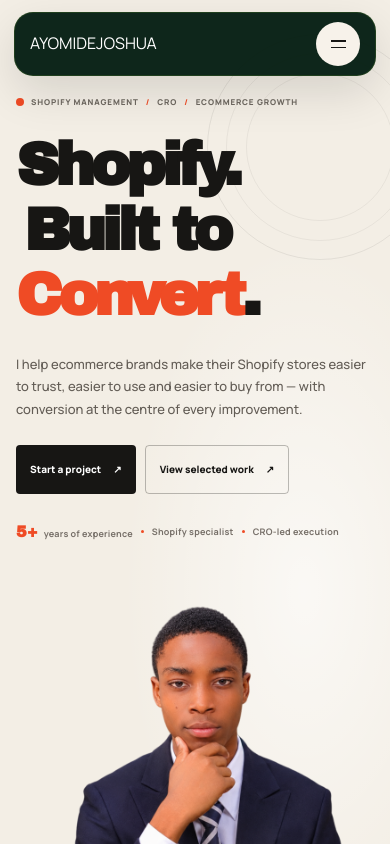
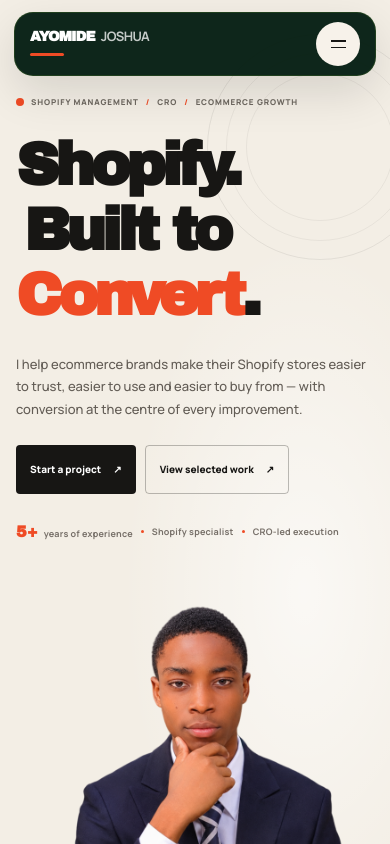
Before and after one commit to j0shua-ben/Ayomide-Joshua, a Next.js app: page / in a window 390 px wide. Shown: the top 844 px of the page. Built offline with nearby package versions, Linux system fonts and the light colour scheme.

Commit message:
Style distinctive portfolio name wordmark

```diff
--- a/app/hero-clean.css
+++ b/app/hero-clean.css
@@ -44,56 +44,55 @@
 
 .brand {
   display: flex;
-  align-items: center;
-  gap: 12px;
+  flex-direction: column;
+  align-items: flex-start;
+  justify-content: center;
+  gap: 5px;
   min-width: 230px;
   color: #fff;
   text-decoration: none;
-}
-
-.brand-mark {
-  width: 42px;
-  height: 42px;
-  display: grid;
-  place-items: center;
-  position: relative;
-  font-size: 15px;
-  font-weight: 900;
-  letter-spacing: -.08em;
-  font-style: italic;
-}
-
-.brand-mark:after {
-  content: "";
-  position: absolute;
-  left: 0;
-  right: 2px;
-  bottom: 1px;
-  height: 3px;
-  background: var(--brand-lime);
-  border-radius: 99px;
-}
-
-.brand-mark span:last-child {
-  margin-left: -4px;
-  margin-top: 6px;
-}
-
-.brand-copy {
-  display: grid;
-  gap: 3px;
-}
-
-.brand-copy strong {
-  font-size: 14px;
   line-height: 1;
 }
 
-.brand-copy small {
-  font-size: 9px;
-  text-transform: uppercase;
-  letter-spacing: .16em;
-  color: rgba(255,255,255,.48);
+.brand-wordmark {
+  position: relative;
+  width: max-content;
+  min-width: 230px;
+  padding: 3px 0 5px;
+}
+
+.brand-name {
+  display: flex;
+  align-items: baseline;
+  gap: 7px;
+  white-space: nowrap;
+  font-family: 'Archivo Black', 'Manrope', sans-serif;
+  font-size: 16px;
+  font-weight: 900;
+  letter-spacing: -.065em;
+  line-height: 1;
+}
+
+.brand-name span:last-child {
+  font-family: 'Manrope', sans-serif;
+  font-size: 14px;
+  font-weight: 650;
+  letter-spacing: -.045em;
+  color: rgba(255,255,255,.76);
+}
+
+.brand-underline {
+  display: block;
+  width: 34px;
+  height: 3px;
+  margin-top: 4px;
+  border-radius: 99px;
+  background: #ef4b25;
+  transition: width .25s ease;
+}
+
+.brand-wordmark:hover .brand-underline {
+  width: 58px;
 }
 
 .nav-links {
@@ -460,13 +459,18 @@ details p {
     border-radius: 19px;
   }
 
-  .brand-copy small {
-    display: none;
+  .brand-wordmark {
+    min-width: 0;
+    flex: 1;
   }
 
-  .brand {
-    min-width: 0;
-    flex: 1;
+  .brand-name {
+    font-size: 14px;
+    gap: 6px;
+  }
+
+  .brand-name span:last-child {
+    font-size: 13px;
   }
 
   .nav-links,.nav-cta {
```
